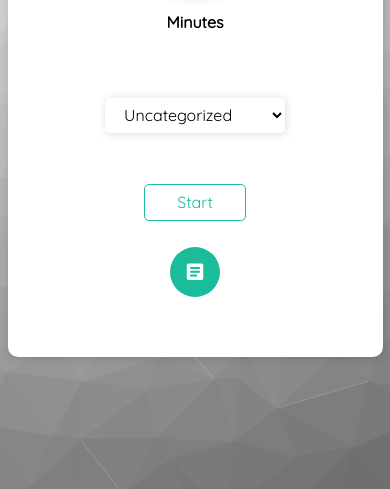
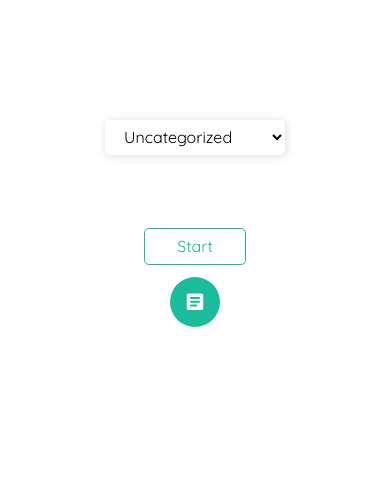
Before and after one commit to Uvacoder/simple-timer, a plain HTML site: page index.html in a window 390 px wide. Shown: the part 355-844 px from the top of the page. Drawn offline with nearby package versions, Linux system fonts and the light colour scheme; a web font is replaced by a local one.

Commit message:
Third and final commit

```diff
--- a/css/style.scss
+++ b/css/style.scss
@@ -284,3 +284,14 @@ body, html {
       }
    }
 }
+
+@media screen and (max-width: 410px) {
+   .timer-container {
+      width: 100%;
+      height: 100%;
+      border-radius: 0;
+   }
+   .show-times {
+      transform: translateY(235px);
+   }
+}
```
Also changed, not shown: css/style.css, 1 other file.
